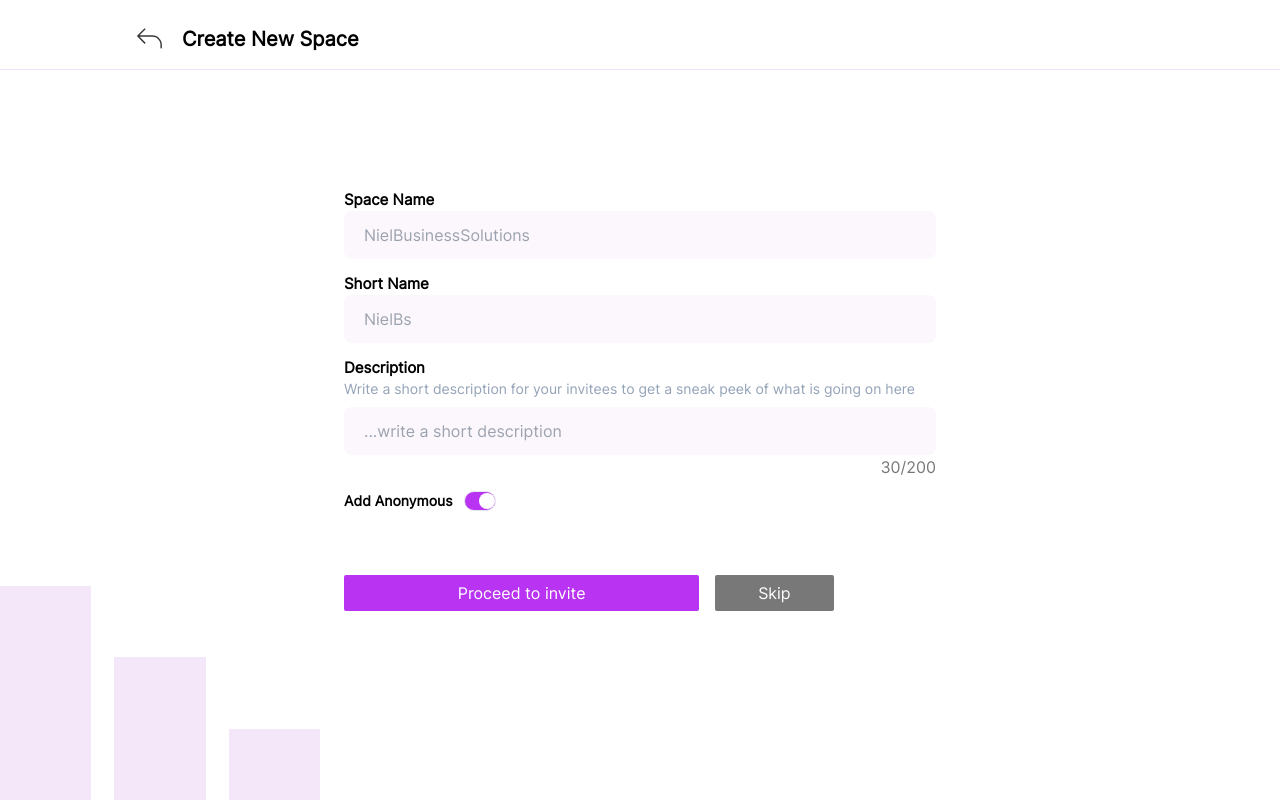
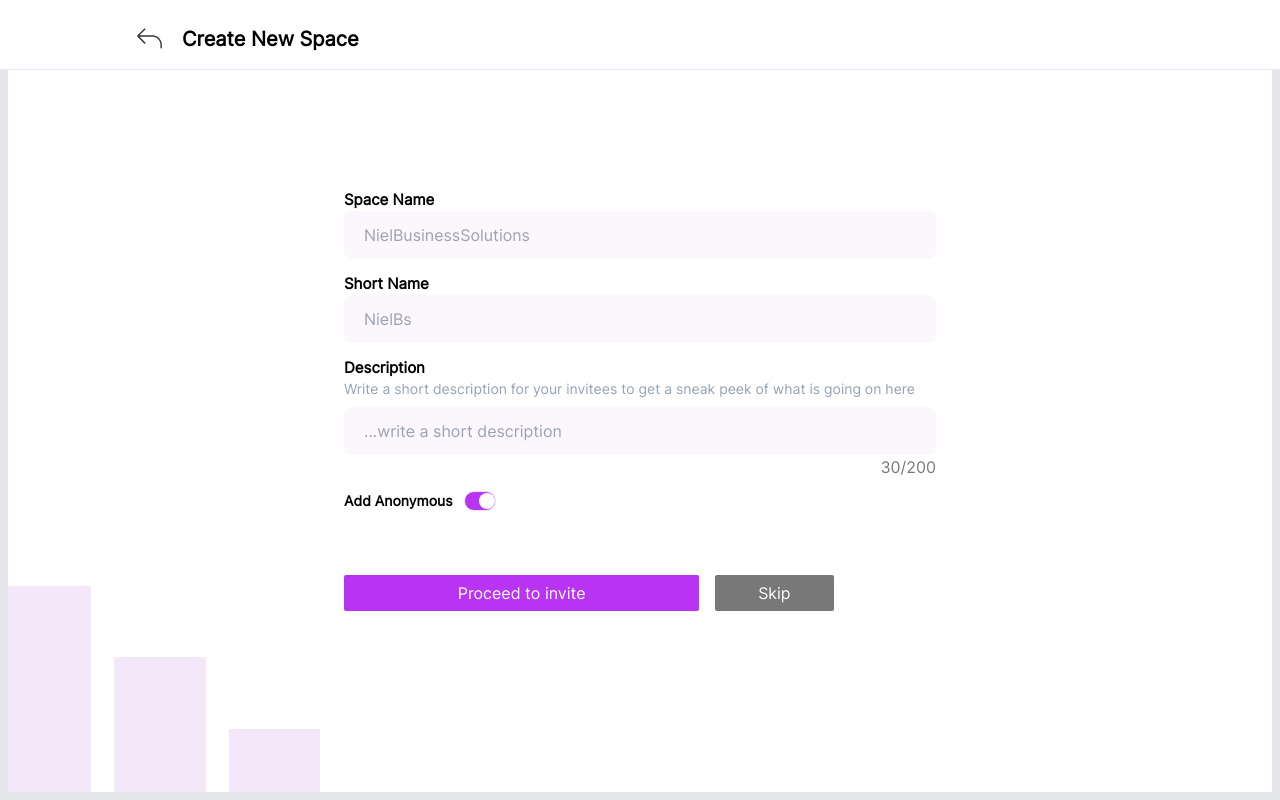
Before and after one commit to airxist/chattie, a React (Vite) app: page /chat-board in a window 1280 px wide. Both pictures are taken after a click on the button "+Add new space". Built offline with nearby package versions, Linux system fonts and the light colour scheme.

Commit message:
trying to work on the height

```diff
--- a/src/components/TopBar.tsx
+++ b/src/components/TopBar.tsx
@@ -32,7 +32,7 @@ const TopBar = ({ className, reference, chat, onboard }: TopBarProps) => {
             <Back />
           </Button>
 
-          <h2 className='font-bold text-xl'>{title}</h2>
+          <h2 className='font-bold text-sm lg:text-xl'>{title}</h2>
         </div>
       </header>
     );
--- a/src/routes/create/Create.tsx
+++ b/src/routes/create/Create.tsx
@@ -84,7 +84,7 @@ const Create = () => {
   }, []);
 
   return (
-    <div className='px-5 md:px-32 pt-28 md:pt-0 min-h-screen md:flex-center overflow-hidden'>
+    <div className=' border-8 px-5 md:px-32 pt-28 md:pt-0 min-h-screen md:flex-center overflow-hidden'>
       <form
         ref={FormRef}
         className='w-full md:w-[37rem] flex flex-col space-y-3 md:'
```
